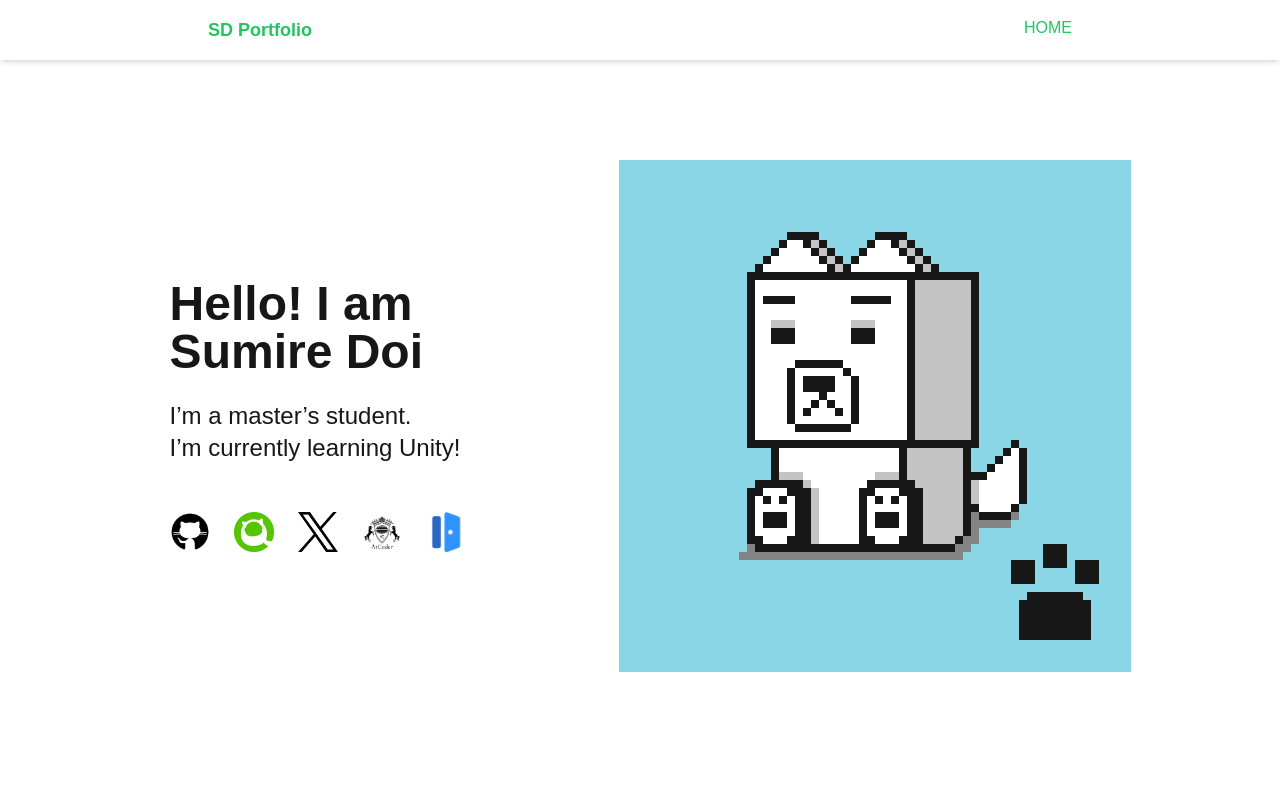
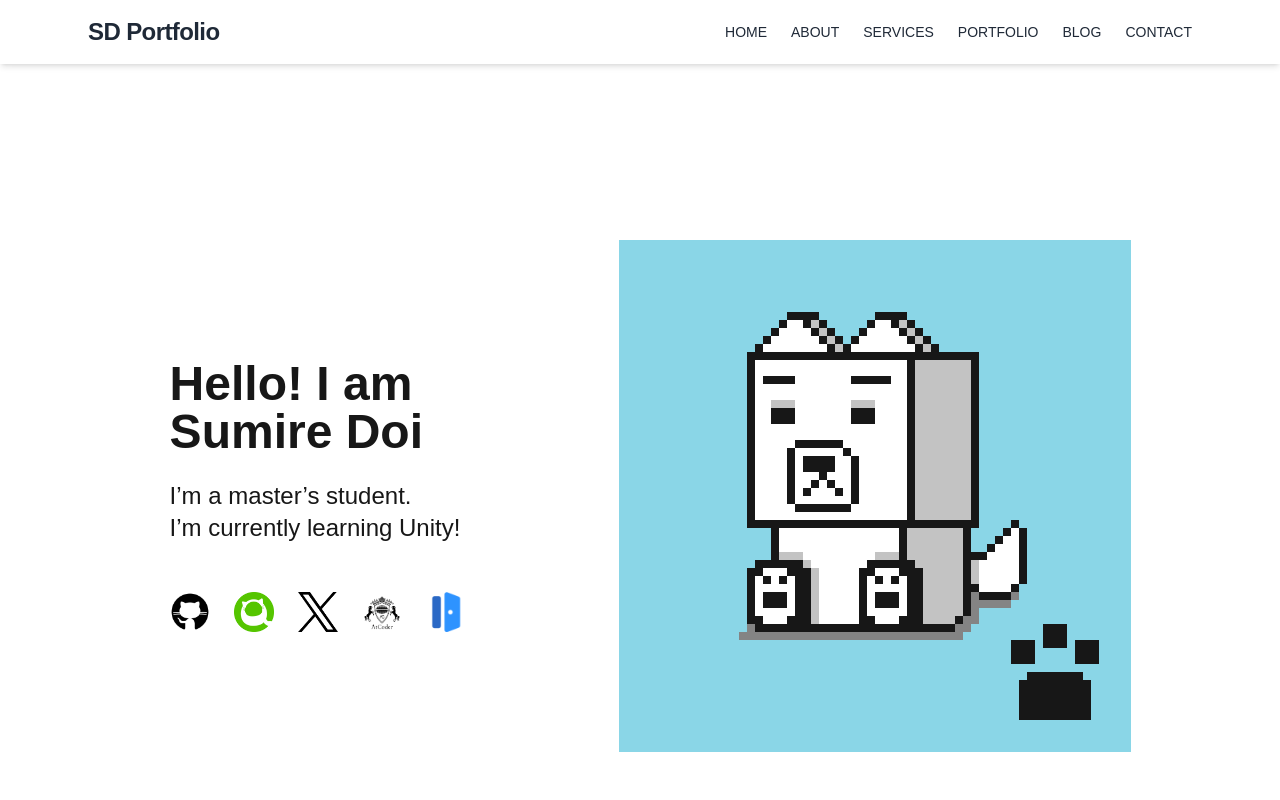
Before and after one commit to spheal363/sd-portfolio, a Next.js app: page / in a window 1280 px wide. Shown: the top 800 px of the page. Built offline with nearby package versions, Linux system fonts and the light colour scheme.

Commit message:
fix: ナビゲーションバーの下に隠れないように修正

```diff
--- a/app/layout.tsx
+++ b/app/layout.tsx
@@ -27,10 +27,10 @@ export default function RootLayout({
       <body className={`${geistSans.variable} ${geistMono.variable} antialiased bg-white`}>
         <div className="min-h-screen flex flex-col">
           <Navbar />
-          <main className="max-w-screen-xl mx-auto p-4">{children}</main>
+          <main className="max-w-screen-xl mx-auto p-4 pt-24">{children}</main>
           <Footer />
         </div>
       </body>
-    </html>
+    </html >
   );
 }
--- a/components/Navbar.tsx
+++ b/components/Navbar.tsx
@@ -1,15 +1,63 @@
+"use client";
 import Link from "next/link";
+import { useState } from "react";
+import { Menu, X } from "lucide-react";
 
 export default function Navbar() {
+  const [menuOpen, setMenuOpen] = useState(false);
+
+  const toggleMenu = () => {
+    setMenuOpen(!menuOpen);
+  };
+
+  const menuItems = [
+    { href: "/", label: "HOME" },
+    { href: "/about", label: "ABOUT" },
+    { href: "/services", label: "SERVICES" },
+    { href: "/portfolio", label: "PORTFOLIO" },
+    { href: "/blog", label: "BLOG" },
+    { href: "/contact", label: "CONTACT" },
+  ];
+
   return (
-    <nav className="fixed top-0 left-0 w-full bg-white text-green-500 py-4 z-50 shadow-md">
-      <div className="max-w-4xl mx-auto flex justify-between px-4">
-        <Link href="/" className="text-lg font-bold">SD Portfolio</Link>
-        <div className="space-x-4">
-          <Link href="/" className="hover:underline">HOME</Link>
-          {/* <Link href="/blog" className="hover:underline">BLOG</Link> */}
+    <nav className="fixed top-0 left-0 w-full h-16 bg-white text-gray-800 z-50 shadow-md">
+      <div className="max-w-6xl mx-auto flex items-center justify-between px-6 py-4">
+        <Link href="/" className="text-2xl font-semibold tracking-tight hover:text-green-600 transition-colors">
+          SD Portfolio
+        </Link>
+
+        {/* PCメニュー */}
+        <div className="hidden md:flex space-x-6 text-sm font-medium">
+          {menuItems.map((item) => (
+            <Link key={item.href} href={item.href} className="hover:text-green-600 transition-colors">
+              {item.label}
+            </Link>
+          ))}
+        </div>
+
+        {/* ハンバーガーメニューアイコン（モバイル用） */}
+        <div className="md:hidden">
+          <button onClick={toggleMenu}>
+            {menuOpen ? <X size={24} /> : <Menu size={24} />}
+          </button>
         </div>
       </div>
+
+      {/* モバイルメニュー */}
+      {menuOpen && (
+        <div className="md:hidden px-6 pb-4 space-y-2 bg-white shadow">
+          {menuItems.map((item) => (
+            <Link
+              key={item.href}
+              href={item.href}
+              onClick={() => setMenuOpen(false)}
+              className="block text-sm font-medium hover:text-green-600 transition-colors"
+            >
+              {item.label}
+            </Link>
+          ))}
+        </div>
+      )}
     </nav>
   );
 }
--- a/tailwind.config.js
+++ b/tailwind.config.js
@@ -1,6 +1,7 @@
 /** @type {import('tailwindcss').Config} */
 module.exports = {
   content: [
+    "./app/**/*.{js,ts,jsx,tsx}",
     "./pages/**/*.{js,ts,jsx,tsx}",
     "./components/**/*.{js,ts,jsx,tsx}",
   ],
```
Also changed, not shown: app/globals.css (line endings or trailing spaces).
